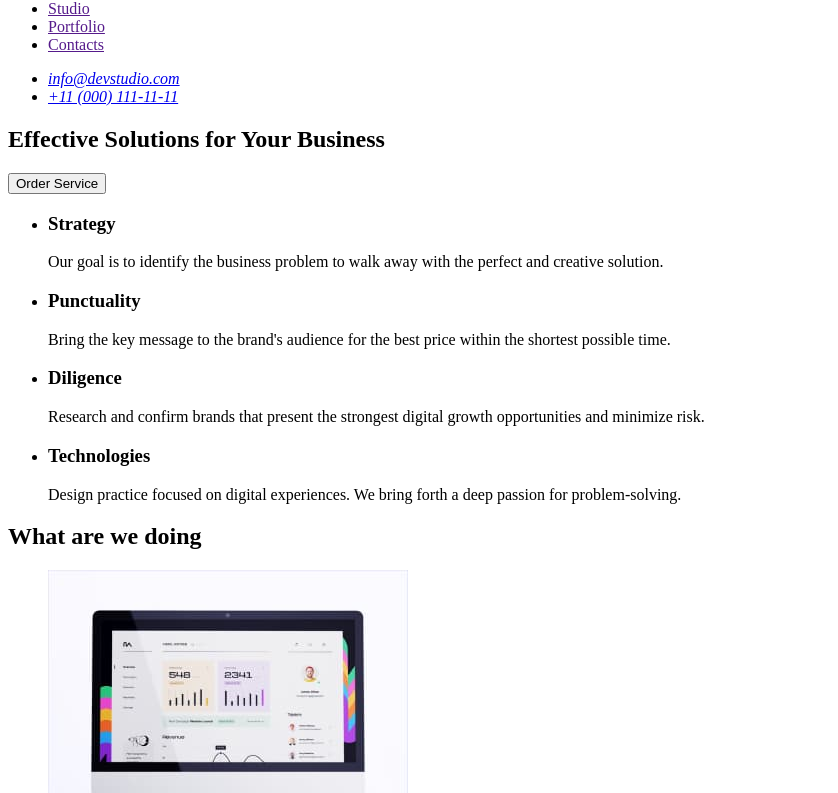
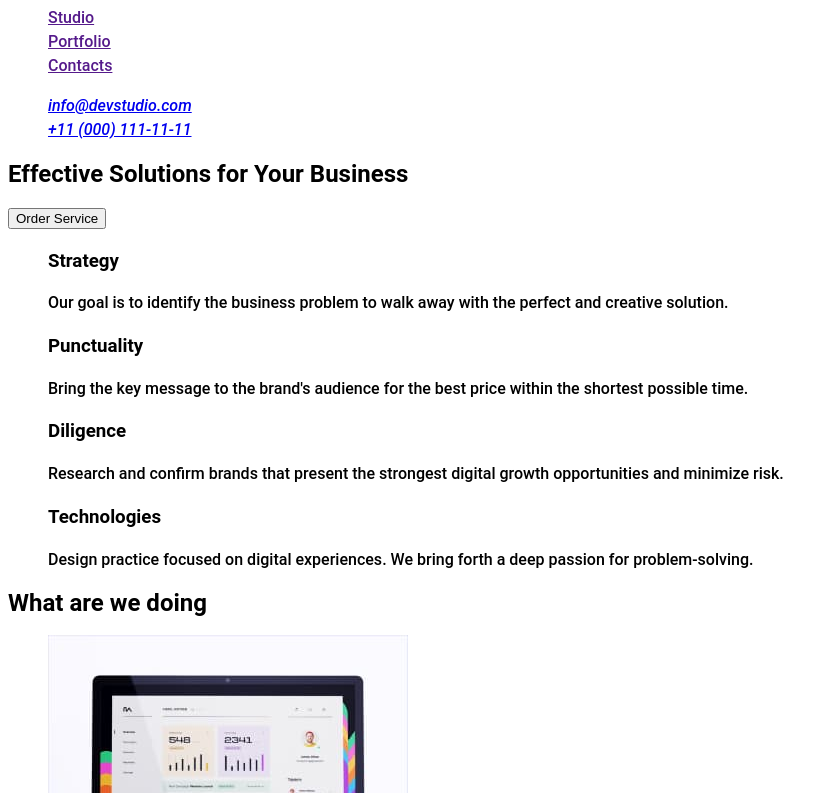
Before and after one commit to Unik7722/goit-markup-hw-02, a plain HTML site: page index.html in a window 1280 px wide. Shown: the part 42-835 px from the top of the page, without its empty margins (0-838 px from the left). Drawn offline with Linux system fonts and the light colour scheme.

Commit message:
фиксация

```diff
--- a/css/styles.css
+++ b/css/styles.css
@@ -1,5 +1,5 @@
-.body{background: #E5E5E5;
-      color:#434455;
+.body{background:;
+      color ;
       font-family: Roboto;
       font-size: 16px;
       line-height: 24px;
--- a/index.html
+++ b/index.html
@@ -5,6 +5,7 @@
     <meta http-equiv="X-UA-Compatible" content="IE=edge" />
     <meta name="viewport" content="width=device-width, initial-scale=1.0" />
     <title>Document</title>
+    <link rel="stylesheet" href="./css/styles.css">
   </head>
   <body class="body">
     <!-- Basis -->
```
